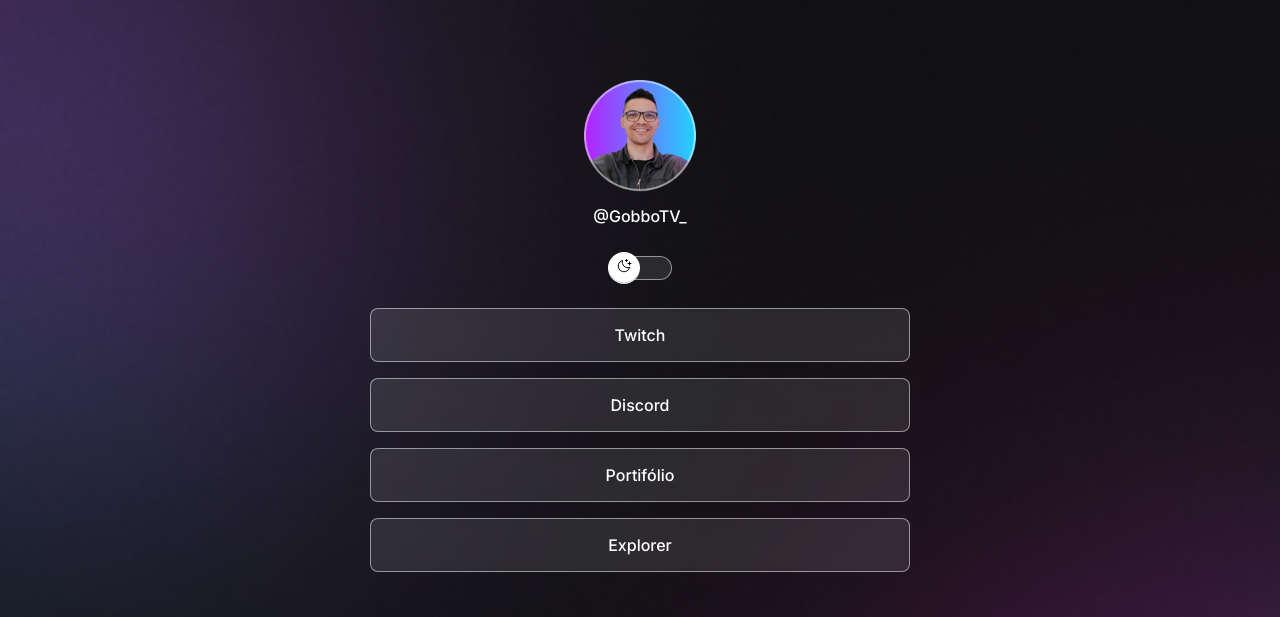
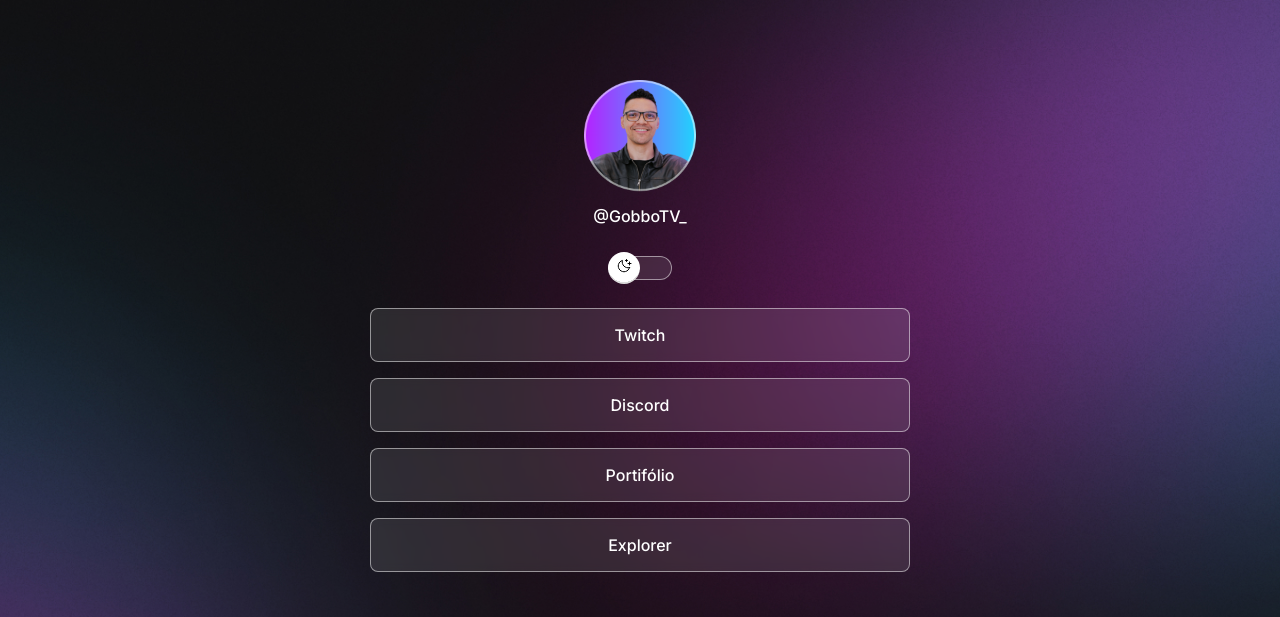
Before and after one commit to HeliomarGobo/jobbooster, a plain HTML site: page index.html in a window 1280 px wide. Shown: the top 617 px of the page. Drawn offline with nearby package versions, Linux system fonts and the light colour scheme; a web font is replaced by a local one.

Commit message:
Change background based on media queries

```diff
--- a/style.css
+++ b/style.css
@@ -24,18 +24,10 @@
 }
 
 body {
-  /*
-  background-image: url(/assets/bg-mobile.jpg);
-  background-repeat: no-repeat;
-  background-position: top center;
-  background-size: cover;
-*/
-  /* Criando um atalho para todas as configurações acima:*/
+  background: var(--bg-url) no-repeat top center/cover;
+  height: 100vh;
+}
 
-  background: var(--bg-url) no-repeat top center/cover;
-
-  /* Observer que eu coloquei os valores diretamente sem precisar colocar o que era antes, porém, para o "cover" é necessário colocar uma / após a última configuração antes dele para que funcione corretamente*/
-}
 body * {
   font-family: "Bruno Ace SC", cursive;
   font-family: "Inter", sans-serif;
@@ -154,3 +146,15 @@ footer {
   text-align: center;
   font-size: 14px;
 }
+
+/* Media Queries */
+
+@media (min-width: 700px) {
+  :root {
+    --bg-url: url(./assets/bg-desktop.jpg);
+  }
+
+  .light {
+    --bg-url: url(./assets/bg-desktop-light.jpg);
+  }
+}
```
Also changed, not shown: assets/bg-desktop-light.jpg (added), assets/bg-desktop.jpg (added).
